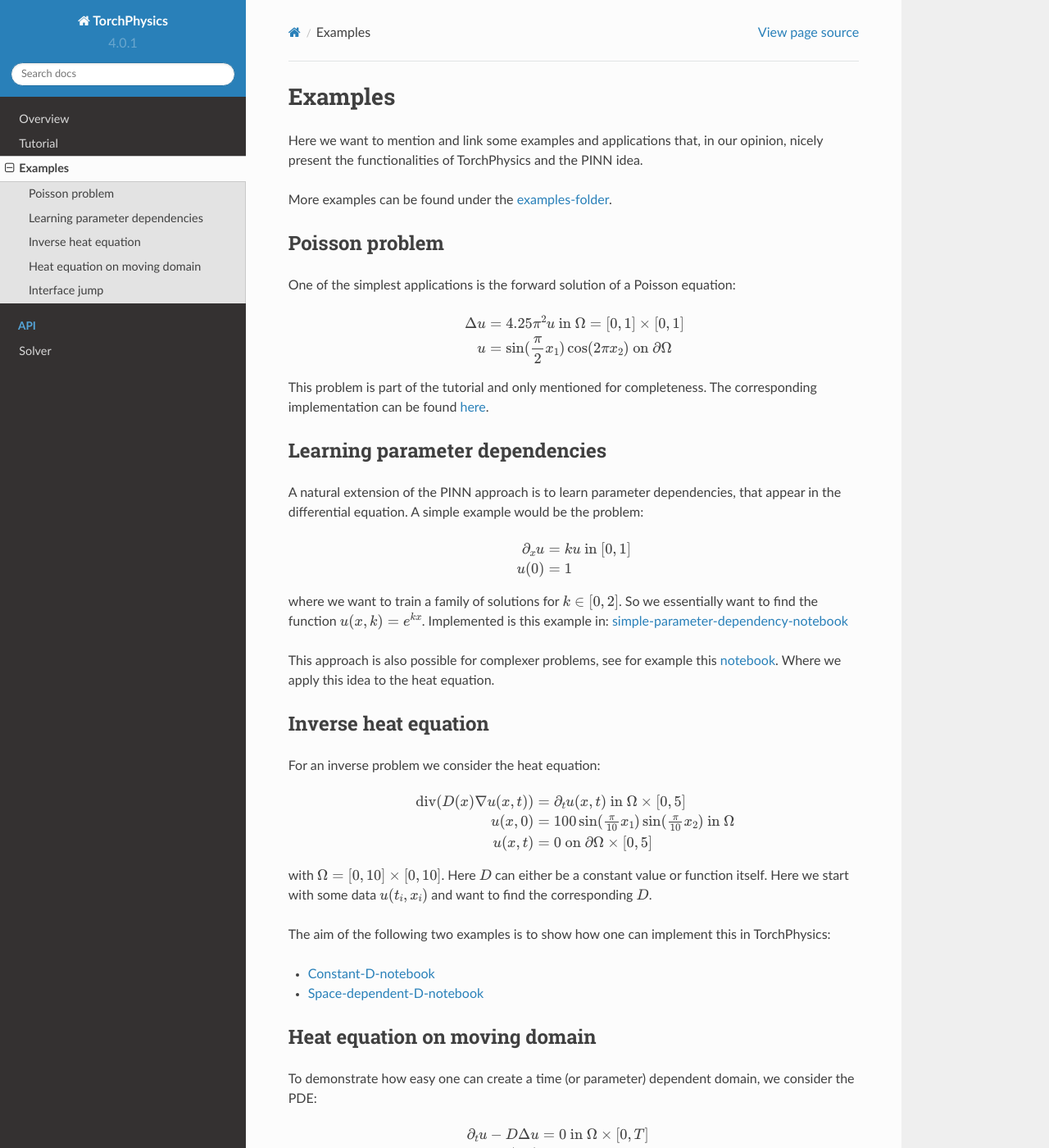
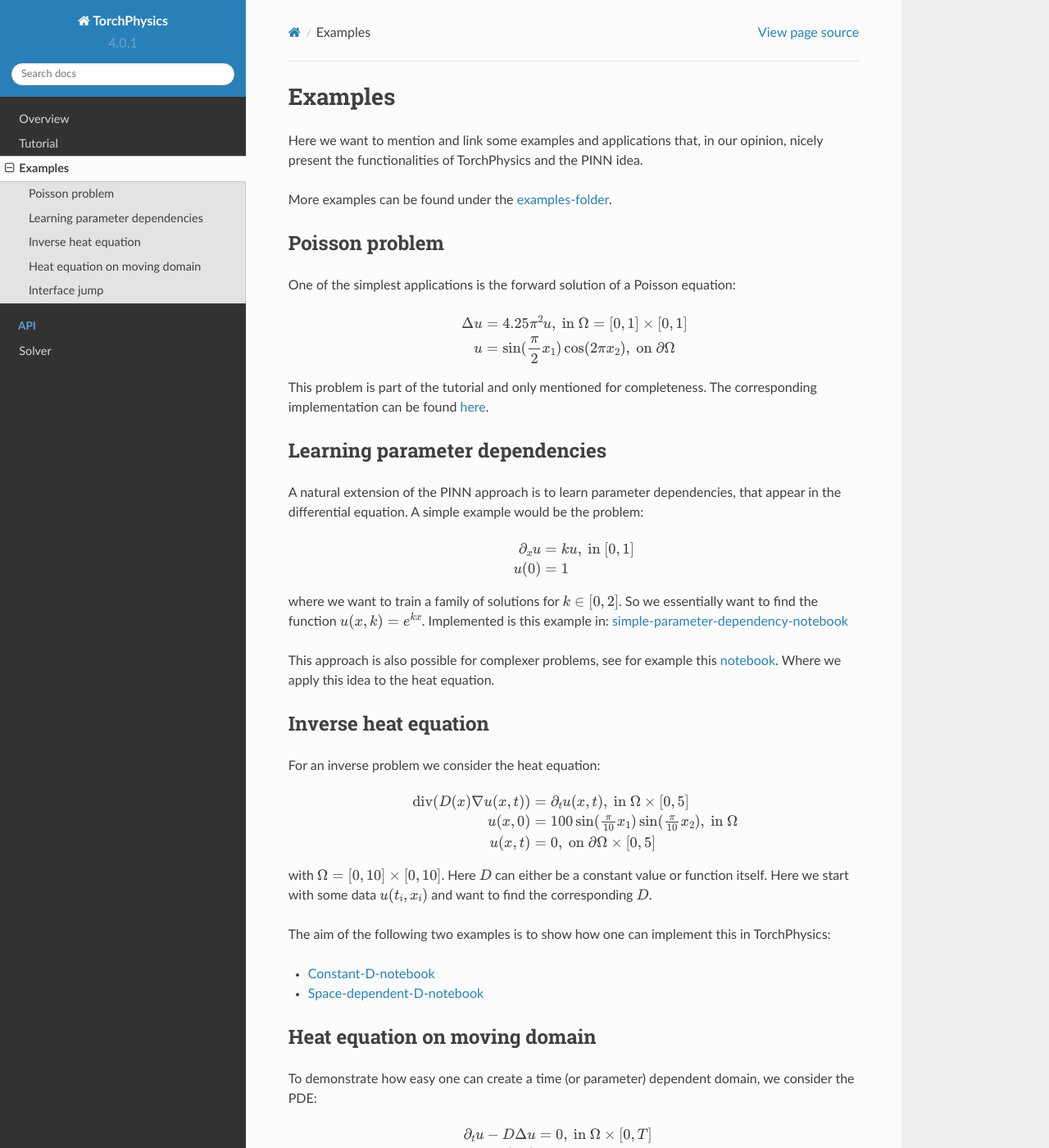
Before and after one commit to boschresearch/torchphysics, a Sphinx documentation site: the page built from docs/examples.rst, in a window 1280 px wide and 1400 px high. Shown: the whole window at 82% size. Built offline with Sphinx 7.4.7 and the Read the Docs theme 2.0.0, drawn with Linux system fonts in a browser that asks for light colours; pages that are not in the unit, such as notebooks, are missing from menus; some of the changed text lies outside the part shown.

```diff
--- a/docs/examples.rst
+++ b/docs/examples.rst
@@ -16,8 +16,8 @@ One of the simplest applications is the forward solution of a Poisson equation:
 .. math::
 
    \begin{align}
-   \Delta u &= 4.25\pi^2 u \text{ in } \Omega = [0, 1] \times [0, 1] \\
-   u &= \sin(\frac{\pi}{2} x_1)\cos(2\pi x_2) \text{ on } \partial \Omega
+   \Delta u &= 4.25\pi^2 u, \text{ in } \Omega = [0, 1] \times [0, 1] \\
+   u &= \sin(\frac{\pi}{2} x_1)\cos(2\pi x_2), \text{ on } \partial \Omega
    \end{align}
 
 This problem is part of the tutorial and only mentioned for completeness.
@@ -34,7 +34,7 @@ A simple example would be the problem:
 .. math::
 
    \begin{align*}
-      \partial_x u &= k u  \text{ in } [0, 1] \\
+      \partial_x u &= k u,  \text{ in } [0, 1] \\
       u(0) &= 1
    \end{align*}
 
@@ -56,9 +56,9 @@ For an inverse problem we consider the heat equation:
 .. math::
 
    \begin{align*}
-   \text{div}(D(x)\nabla u(x, t)) &= \partial_t u(x, t) \text{ in } \Omega \times [0, 5]\\
-   u(x, 0) &= 100\sin(\tfrac{\pi}{10}x_1)\sin(\tfrac{\pi}{10}x_2)  \text{ in } \Omega \\
-   u(x, t) &= 0 \text{ on } \partial \Omega \times [0, 5]
+   \text{div}(D(x)\nabla u(x, t)) &= \partial_t u(x, t), \text{ in } \Omega \times [0, 5]\\
+   u(x, 0) &= 100\sin(\tfrac{\pi}{10}x_1)\sin(\tfrac{\pi}{10}x_2),  \text{ in } \Omega \\
+   u(x, t) &= 0, \text{ on } \partial \Omega \times [0, 5]
    \end{align*}
 
 with :math:`\Omega = [0, 10] \times [0, 10]`. Here :math:`D` can either be
@@ -82,10 +82,10 @@ we consider the PDE:
 .. math::
 
    \begin{align*}
-      \partial_t u - D\Delta u &= 0  \text{ in } \Omega \times [0, T] \\
-      u(\cdot, 0) &= 0 \text{ in }\Omega \\
-      u &= 0 \text{ on } \Gamma_\text{out}  \times [0, T] \\
-      \vec{n} \nabla u &= q_\text{in} \text{ on } \Gamma_\text{in}(t)  \times [0, T]
+      \partial_t u - D\Delta u &= 0,  \text{ in } \Omega \times [0, T] \\
+      u(\cdot, 0) &= 0, \text{ in }\Omega \\
+      u &= 0, \text{ on } \Gamma_\text{out}  \times [0, T] \\
+      \vec{n} \nabla u &= q_\text{in}, \text{ on } \Gamma_\text{in}(t)  \times [0, T]
    \end{align*}
 
 Where :math:`\Omega` will be a circle with a moving hole and :math:`\Gamma_\text{in}(t)`
```
